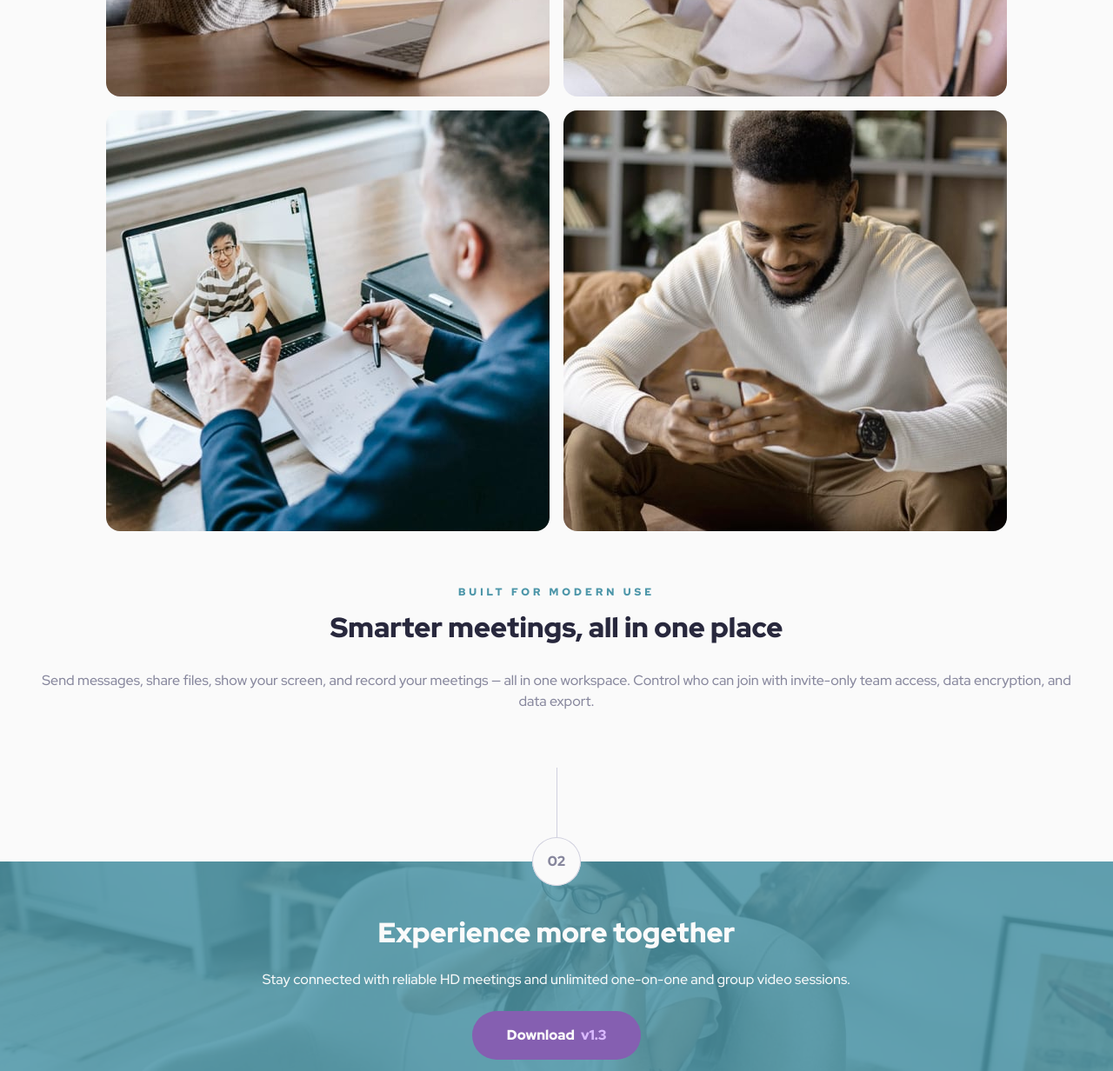
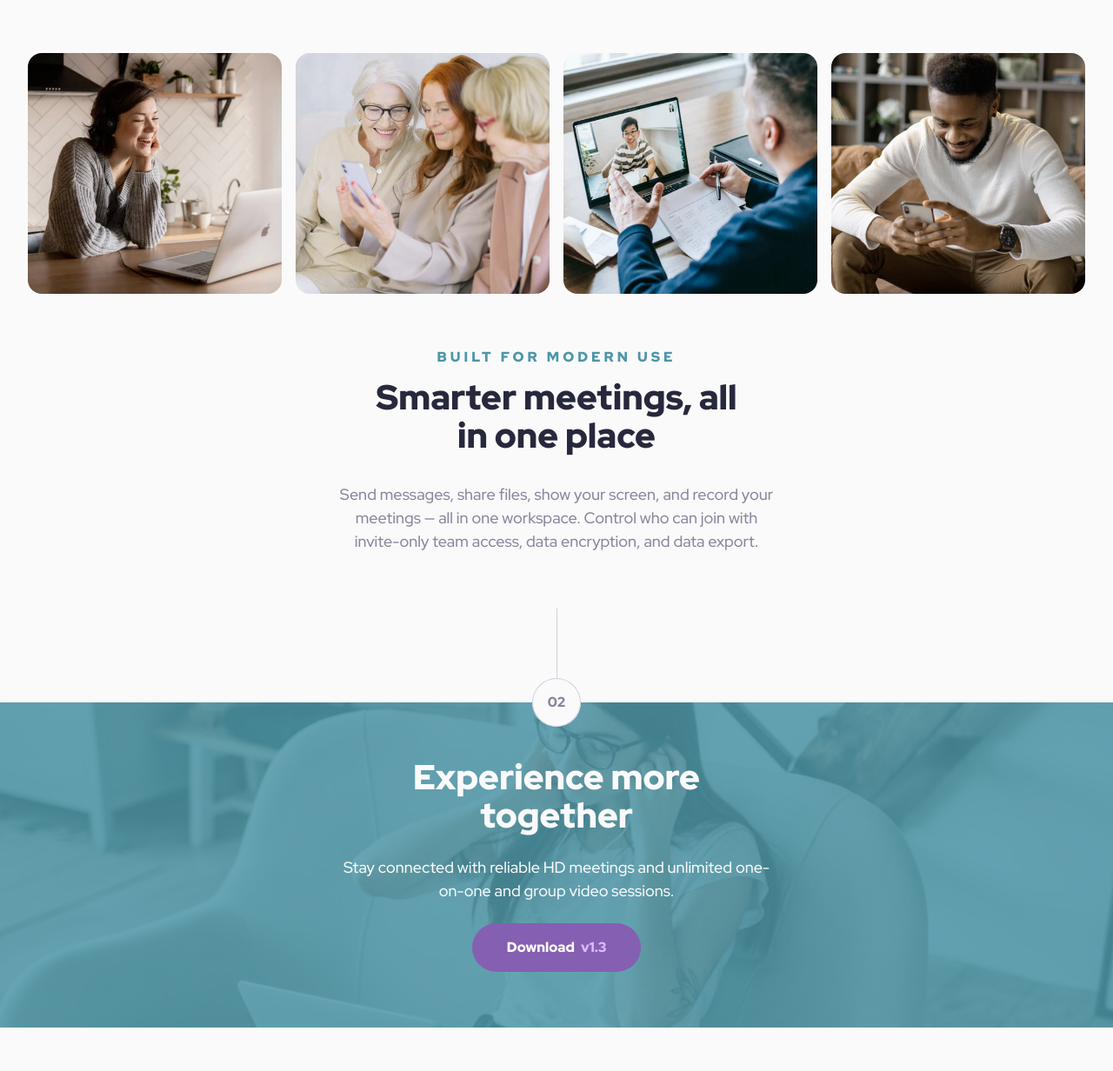
Before and after one commit to PetterTSaatvedt/meet-landing-page, a plain HTML site: page starter-code/index.html in a window 1280 px wide. Shown: the part 1408-2640 px from the top of the page at 87% size. After the commit the page ends 2590 px from the top, so only its background shows below. Drawn offline with Linux system fonts and the light colour scheme.

Commit message:
Tablet layout complete

```diff
--- a/starter-code/index.html
+++ b/starter-code/index.html
@@ -68,10 +68,12 @@
         <source media="(min-width: 768px)" srcset="./assets/desktop/image-footer.jpg">
         <img src="./assets/tablet/image-footer.jpg" alt="Woman in a video meeting" class="footer-img">
       </picture>
-      <div class="footer-content">
-        <h2>Experience more together</h2>
-        <p class="footer-content-paragraph">Stay connected with reliable HD meetings and unlimited one-on-one and group video sessions.</p>
-        <button class="button-purple">Download <span class="purple-text">v1.3</span></button>
+      <div class="footer-content-container">
+        <div class="footer-content">
+          <h2>Experience more together</h2>
+          <p class="footer-content-paragraph">Stay connected with reliable HD meetings and unlimited one-on-one and group video sessions.</p>
+          <button class="button-purple">Download <span class="purple-text">v1.3</span></button>
+        </div>
       </div>
     </section>
   </footer>
--- a/starter-code/style.css
+++ b/starter-code/style.css
@@ -155,7 +155,7 @@ header {
   display: flex;
   justify-content: center;
   align-items: center;
-  margin-top: var(--spacing-600);
+  padding-top: var(--spacing-600);
 }
 
 /* Hero content */
@@ -165,13 +165,17 @@ header {
   align-items: center;
   justify-content: center;
   gap: var(--spacing-600);
-  margin-top: var(--spacing-800);
+  padding: var(--spacing-800) 0 var(--spacing-400);
 }
 
 .hero-images {
   display: flex;
   align-items: center;
   justify-content: center;
+  width: 100%;
+}
+
+.combined-hero-image {
   width: 100%;
 }
 
@@ -257,6 +261,8 @@ h1 {
 .main-text-content {
   display: flex;
   flex-direction: column;
+  align-items: center;
+  justify-content: center;
   gap: var(--spacing-400);
 }
 
@@ -314,6 +320,14 @@ footer {
   object-fit: cover;
 }
 
+.footer-content-container {
+  width: 100%;
+  background-color: #4d97a9d5;
+  display: flex;
+  align-items: center;
+  justify-content: center;
+}
+
 .footer-content {
   display: flex;
   flex-direction: column;
@@ -324,7 +338,6 @@ footer {
   padding: var(--spacing-800) var(--spacing-400);
   gap: var(--spacing-300);
   width: 100%;
-  background-color: #4d97a9d5;
 }
 
 .footer-content h2 {
@@ -336,3 +349,72 @@ footer {
   font-weight: var(--font-medium);
   color: var(--white);
 }
+
+@media screen and (min-width: 768px){
+  :root {
+    --font-size-h1: 3rem;
+    --font-size-h2: 2.25rem;
+    --text-preset-3: 0.875rem;
+    --text-preset-4: 1rem;
+  }
+
+  .hero {
+    gap: var(--spacing-900);
+    padding-bottom: var(--spacing-800);
+  }
+
+  .hero-text-content {
+    padding: 0;
+  }
+
+  .hero-buttons {
+    flex-direction: row;
+  }
+
+  .main-content {
+    padding-top: var(--spacing-700);
+  }
+
+  .main-image-grid {
+    display: grid;
+    grid-template-columns: repeat(4, 1fr);
+    grid-template-rows: 1fr;
+    gap: var(--spacing-200);
+    margin: var(--spacing-800) 0 var(--spacing-800);
+  }
+
+  .main-text-content {
+    max-width: 31.5rem;
+  }
+
+  .main-text-content-title {
+    max-width: 27.813rem;
+  }
+
+  .footer-content {
+    max-width: 31.5rem;
+    padding-left: 0;
+    padding-right: 0;
+  }
+}
+
+@media screen and (min-width: 992px){
+  :root {
+    --font-size-h1: 4rem;
+    --font-size-h2: 2.5rem;
+    --text-preset-3: 1rem;
+    --text-preset-4: 1.125rem;
+  }
+
+  header {
+    padding-top: var(--spacing-1000);
+  }
+
+  .combined-hero-image {
+    display: none;
+  }
+
+  .desktop-hero-images {
+    display: block;
+  }
+}
```
